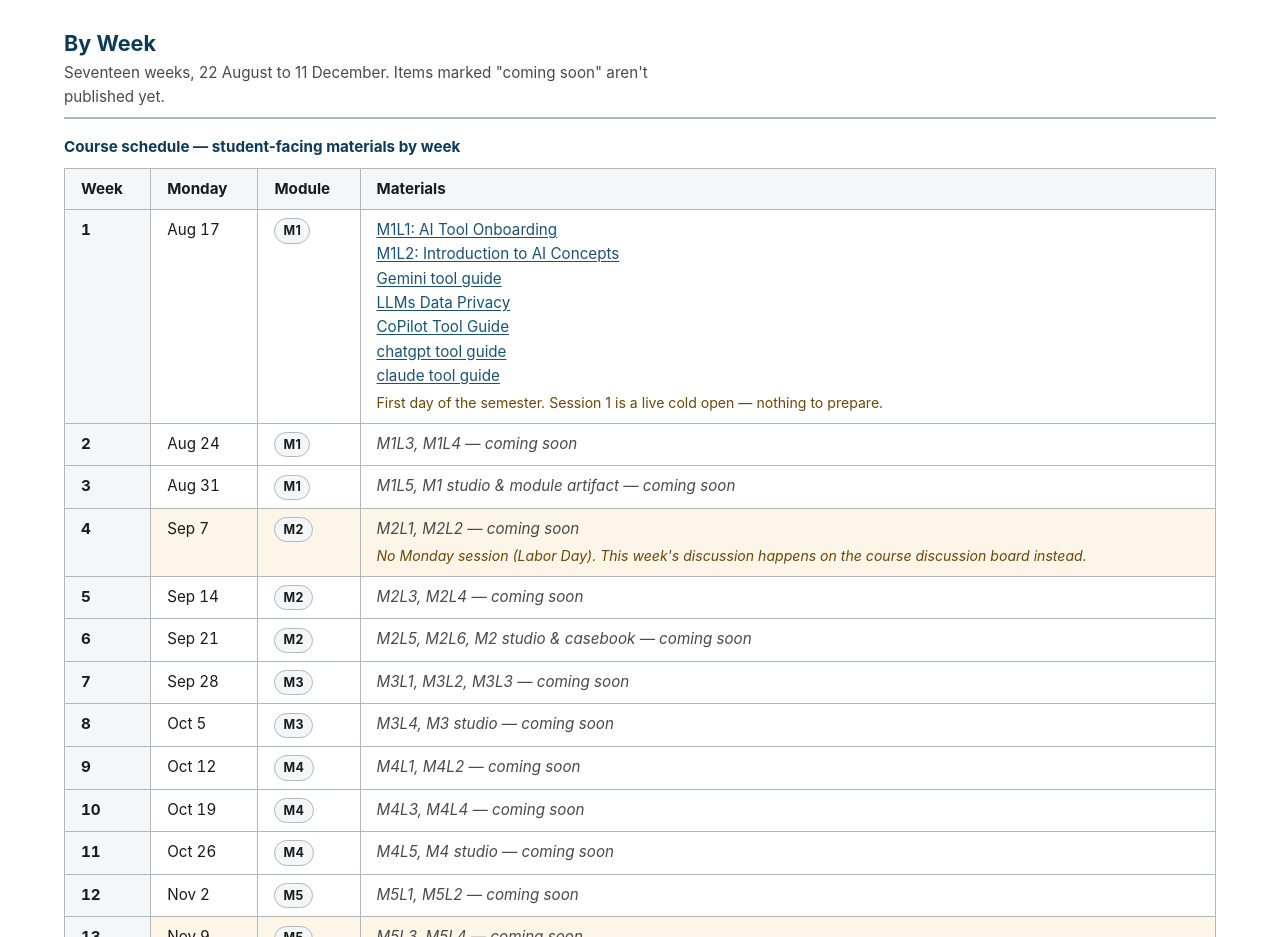
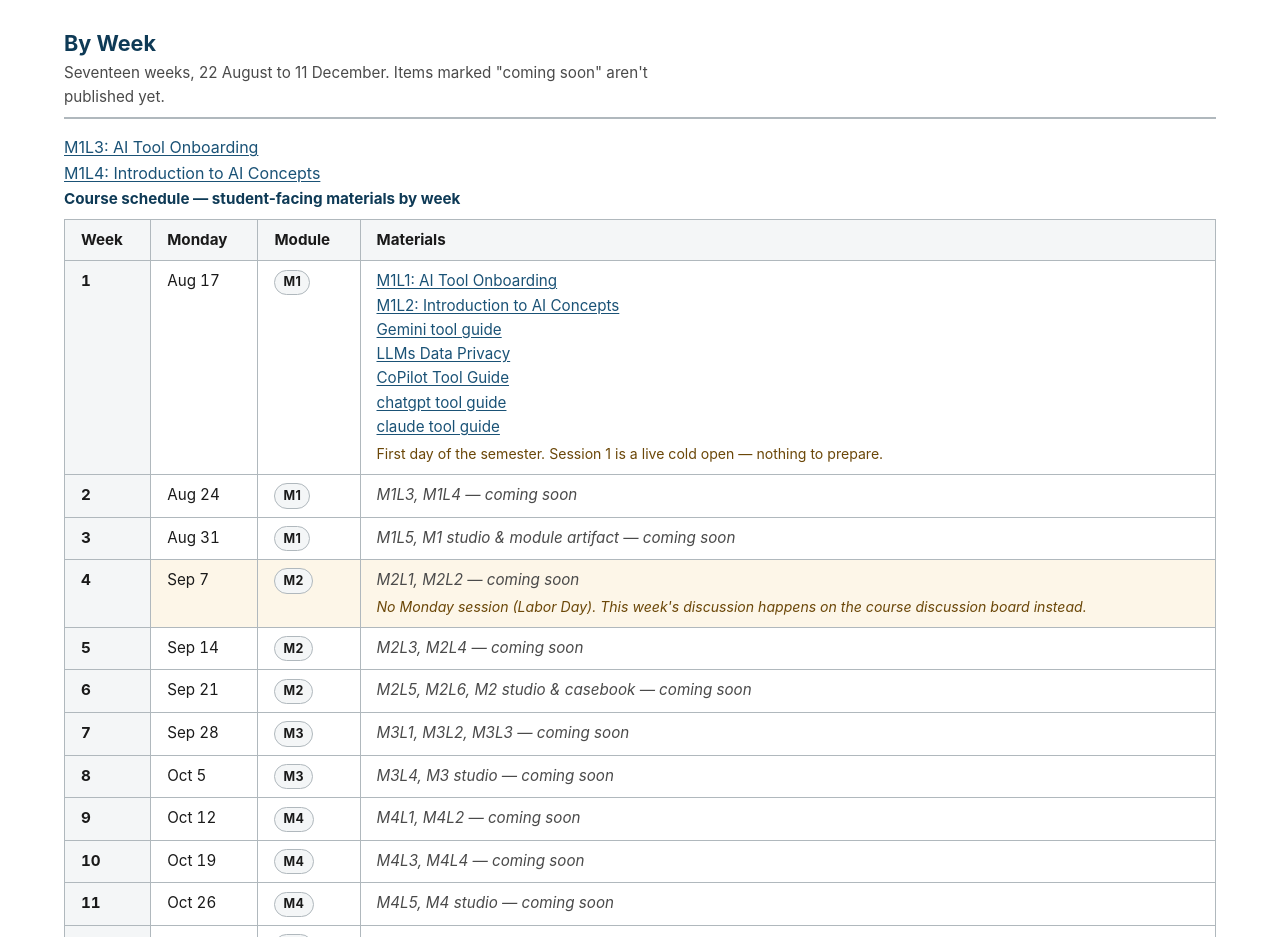
Before and after one commit to dpai-mc/csc141-fall-2026, a plain HTML site: page index.html in a window 1280 px wide. Shown: the part 1000-1937 px from the top of the page. Drawn offline with Linux system fonts and the light colour scheme.

Commit message:
Add files via upload

```diff
--- a/index.html
+++ b/index.html
@@ -197,6 +197,9 @@ tr.exception td { background: #fdf6e8; }
           <tr>
             <th scope="row" class="wk">2</th><td class="wk">Aug 24</td><td><span class="mod">M1</span></td>
             <td class="soon">M1L3, M1L4 &mdash; coming soon</td>
+            <a href="modules/M1/student-content/m1l3.html" target="_blank" rel="noopener">M1L3: AI Tool Onboarding</a><br>
+              <a href="modules/M1/student-content/m1l4.html" target="_blank" rel="noopener">M1L4: Introduction to AI Concepts</a><br>
+
           </tr>
           <tr>
             <th scope="row" class="wk">3</th><td class="wk">Aug 31</td><td><span class="mod">M1</span></td>
```
